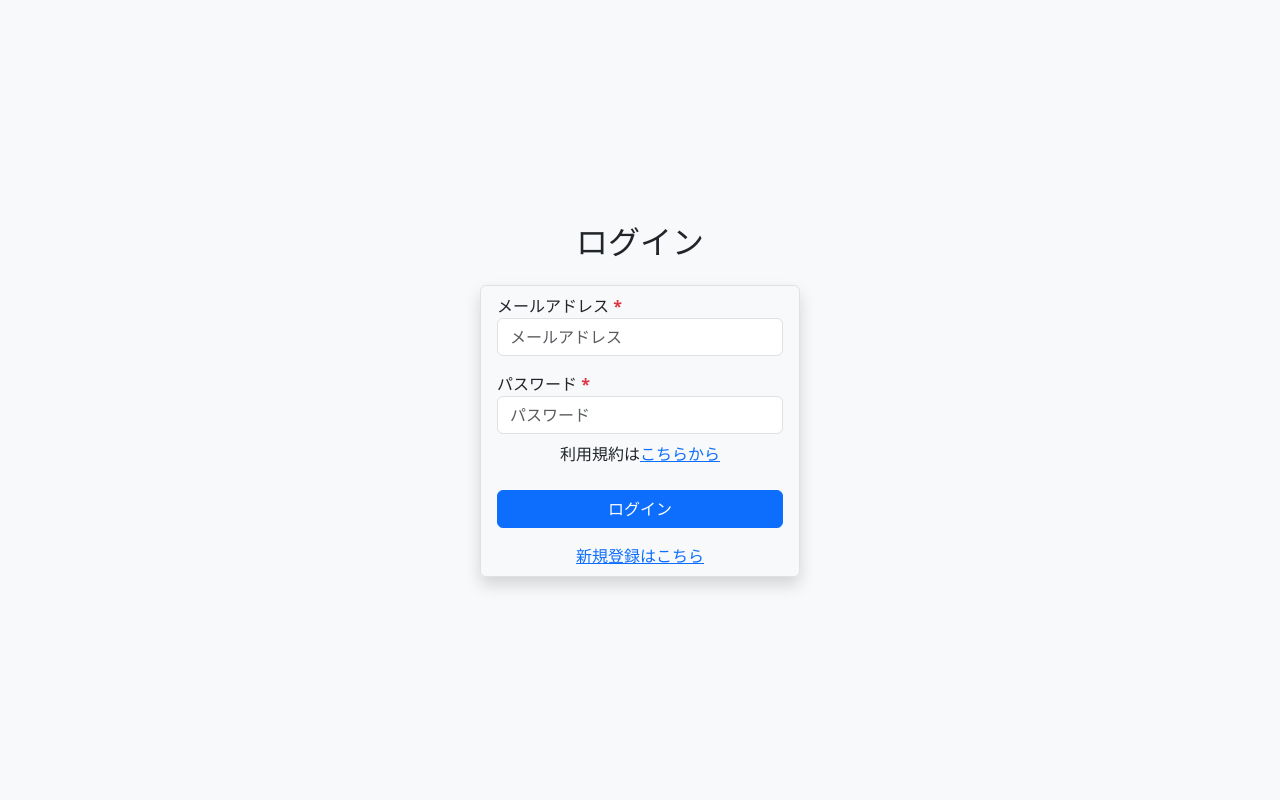
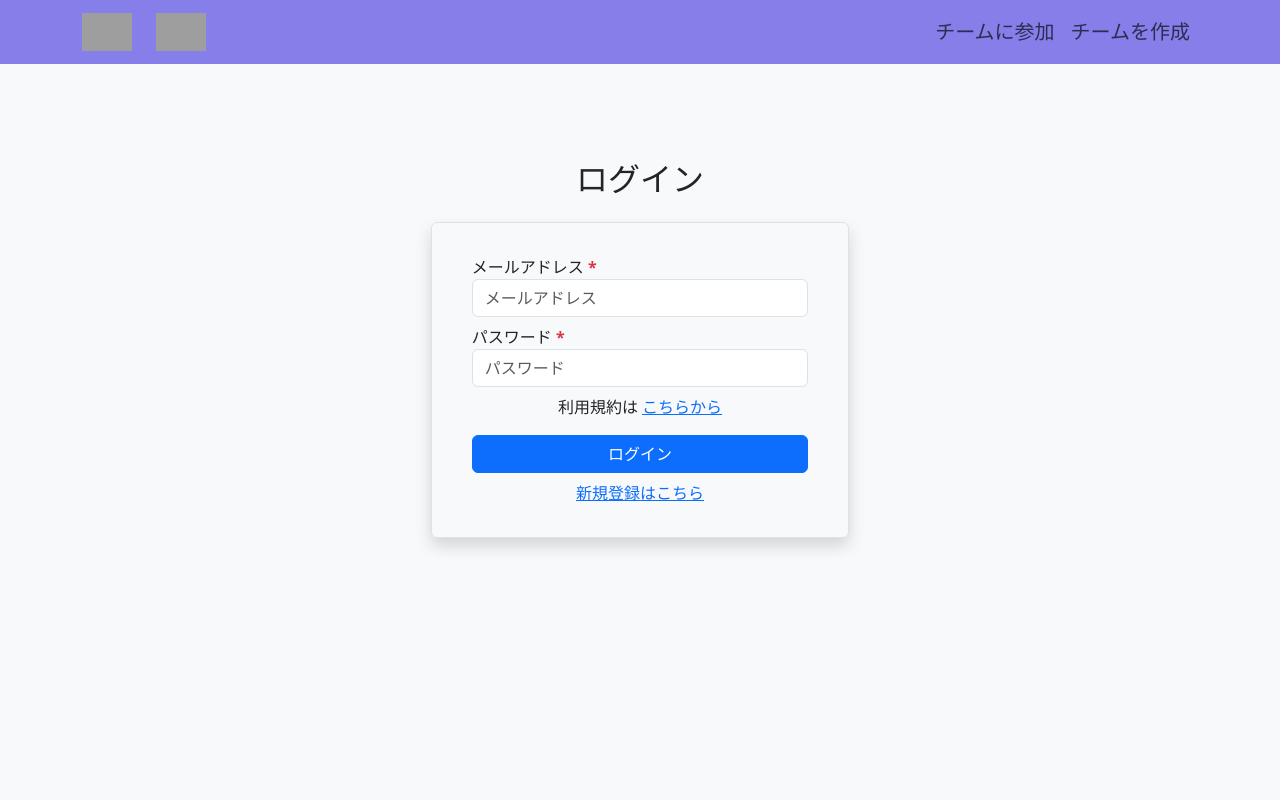
Before and after one commit to asahi703/koko, a PHP site: page /login.html in a window 1280 px wide. Run offline with PHP 8.4, Linux system fonts and the light colour scheme; grey boxes are pictures that could not be loaded.

Commit message:
ログイン、新規登録画面追加

```diff
--- a/jikkennba/contents/login/login.html
+++ b/jikkennba/contents/login/login.html
@@ -6,28 +6,92 @@
     <link rel="preconnect" href="https://fonts.googleapis.com">
     <link rel="preconnect" href="https://fonts.gstatic.com" crossorigin>
     <link href="https://fonts.googleapis.com/css2?family=Noto+Sans+JP:wght@100..900&display=swap" rel="stylesheet">
-    <link rel="stylesheet" href="styleSighin.css">
     <link href="https://cdn.jsdelivr.net/npm/bootstrap@5.3.0/dist/css/bootstrap.min.css" rel="stylesheet" integrity="sha384-9ndCyUaIbzAi2FUVXJi0CjmCapSmO7SnpJef0486qhLnuZ2cdeRhO02iuK6FUUVM" crossorigin="anonymous">
+    <link rel="stylesheet" href="https://cdnjs.cloudflare.com/ajax/libs/font-awesome/6.5.0/css/all.min.css" integrity="sha512-..." crossorigin="anonymous" />
+    <!-- Font Awesome のCDNを head内に追加 -->
+    <link rel="stylesheet" href="https://cdnjs.cloudflare.com/ajax/libs/font-awesome/6.5.0/css/all.min.css">
+    <link rel="stylesheet" href="styleLogin.css">
     <title>Title</title>
 </head>
+<!--モバイル時ヘッダー-->
+<header class="d-flex d-md-none w-100 navbar navbar-expand-md align-items-center py-4">
+    <nav class="container d-flex justify-content-between">
+        <!-- ブランドロゴとタイトル -->
+        <a class="navbar-brand d-flex align-items-center position-absolute top-50 start-50 translate-middle" href="#">
+            <img src="../../img/headerImg/logo.png" style="width: 50px"
+                 class="hd-img d-inline-block align-top img-fluid" alt="">
+            <h1 class="title ms-2 fs-md-3 mb-0"></h1>
+        </a>
+        <!-- ハンバーガーを右端に配置（スマホ表示） -->
+        <button class="navbar-toggler position-absolute top-50 end-0 translate-middle-y" type="button"
+                data-bs-toggle="offcanvas" data-bs-target="#navbarMenu" aria-controls="navbarMenu"
+                aria-expanded="false" aria-label="メニューを切り替え">
+            <span class="navbar-toggler-icon"></span>
+        </button>
+    </nav>
+    <!-- オフキャンバス（モバイル時） -->
+    <div class="offcanvas offcanvas-end d-md-none" tabindex="-1" id="navbarMenu">
+        <div class="offcanvas-header border-bottom">
+            <h5 class="offcanvas-title text-light">メニュー</h5>
+            <button type="button" class="btn-close" data-bs-dismiss="offcanvas"></button>
+        </div>
+        <div class="offcanvas-body ml-1 p-0">
+            <nav class="d-flex flex-column mt-1" id="sidebar-mobile">
+                <ul class="navbar-nav">
+                    <li>
+                        <a class="nav-link" href="#"><h4>マイページ</h4></a>
+                    </li>
+                    <li>
+                        <a class="nav-link" href="#"><h4>お問い合わせ</h4></a>
+                    </li>
+                </ul>
+            </nav>
+        </div>
+    </div>
+</header>
+
+<!--PC時ヘッダー-->
+<header class="d-none d-md-flex w-100 navbar navbar-expand-md align-items-center py-md-2 fixed-top">
+    <nav class="container d-flex flex-column flex-md-row justify-content-between align-items-center-md">
+        <!-- ブランドロゴとタイトル -->
+        <a class="navbar-brand d-flex align-items-center" href="#">
+            <img src="../../img/headerImg/logo.png" style="width: 50px"
+                 class="hd-img d-inline-block align-top img-fluid" alt="">
+            <img src="../../img/headerImg/account.png" style="width: 50px" class="hd-img d-inline-block align-top img-fluid ms-4" alt="">
+        </a>
+        <!-- メニュー -->
+        <div class="d-flex flex-row fs-5">
+            <ul class="navbar-nav">
+                <li class="nav-item">
+                    <a class="nav-link hover-text" href="#">チームに参加</a>
+                </li>
+                <li class="nav-item">
+                    <a class="nav-link hover-text" href="#">チームを作成</a>
+                </li>
+            </ul>
+        </div>
+    </nav>
+</header>
 <body class="bg-light">
-<div class="d-flex flex-column justify-content-center align-items-center vh-100 wh-100">
-    <div class="d-flex flex-column justify-content-center align-items-center h-75 w-25">
+<div class="container d-flex flex-column align-items-center justify-content-center" style="padding-top: 160px;">
+    <div class="d-flex flex-column justify-content-center align-items-center w-75">
         <div class="mb-3">
             <h2>ログイン</h2>
         </div>
-        <form action="sighin.html" method="post" class="d-flex flex-column justify-content-center align-items-center w-100 border  rounded shadow">
+        <form action="sighin.html" method="post" class="border rounded shadow p-4 w-50">
             <input type="hidden" name="func" value="" />
             <input type="hidden" name="param" value="" />
             <div class="form-group my-md-2 px-md-3 w-100">
                 <label>メールアドレス <span class="text-danger fw-bold">*</span></label>
-                <input type="email" name="user_mailaddress" class="form-control" placeholder="メールアドレス" required>
+                <input type="text" name="user_name" class="form-control" placeholder="メールアドレス" required>
             </div>
             <div class="form-group my-md-2 px-md-3 w-100">
                 <label>パスワード <span class="text-danger fw-bold">*</span></label>
-                <input type="password" name="user_password" class="form-control" placeholder="パスワード" required>
+                <input type="email" name="user_mailaddress" class="form-control" placeholder="パスワード" required>
             </div>
-            <p class="">利用規約は<a href="">こちらから</a></p>
+            <div class="text-center">
+                <p>利用規約は <a href="#">こちらから</a></p>
+            </div>
             <div class="form-group d-flex justify-content-center my-md-2 px-md-3 w-100">
                 <input type="submit" class="btn btn-primary w-100" value="ログイン">
             </div>
--- a/jikkennba/contents/login/styleLogin.css
+++ b/jikkennba/contents/login/styleLogin.css
@@ -3,3 +3,41 @@
     padding: 0;
     border-collapse: collapse;
 }
+
+header,
+.offcanvas{
+    background-color: #867FEA;
+}
+
+/* ヘッダーを固定 */
+header {
+  position: fixed;
+  top: 0;
+  left: 0;
+  width: 100%;
+  z-index: 1030; /* Bootstrapのナビバーと重ならないように */
+}
+
+
+.navbar-toggler {
+    border-color: rgba(0,0,0,0);
+}
+
+.hover-text:hover{
+    color: darkgray !important;
+}
+
+.nav-label {
+  font-size: 0.8rem;
+  color: white;
+  margin-top: 4px;
+}
+
+.input-group.rounded-pill {
+  border: 1px solid #ccc;
+  border-radius: 50px;
+}
+
+.input-group .form-control:focus {
+  box-shadow: none;
+}
```
Also changed, not shown: jikkennba/contents/sighin/sighin.html (+4 -8 lines).
